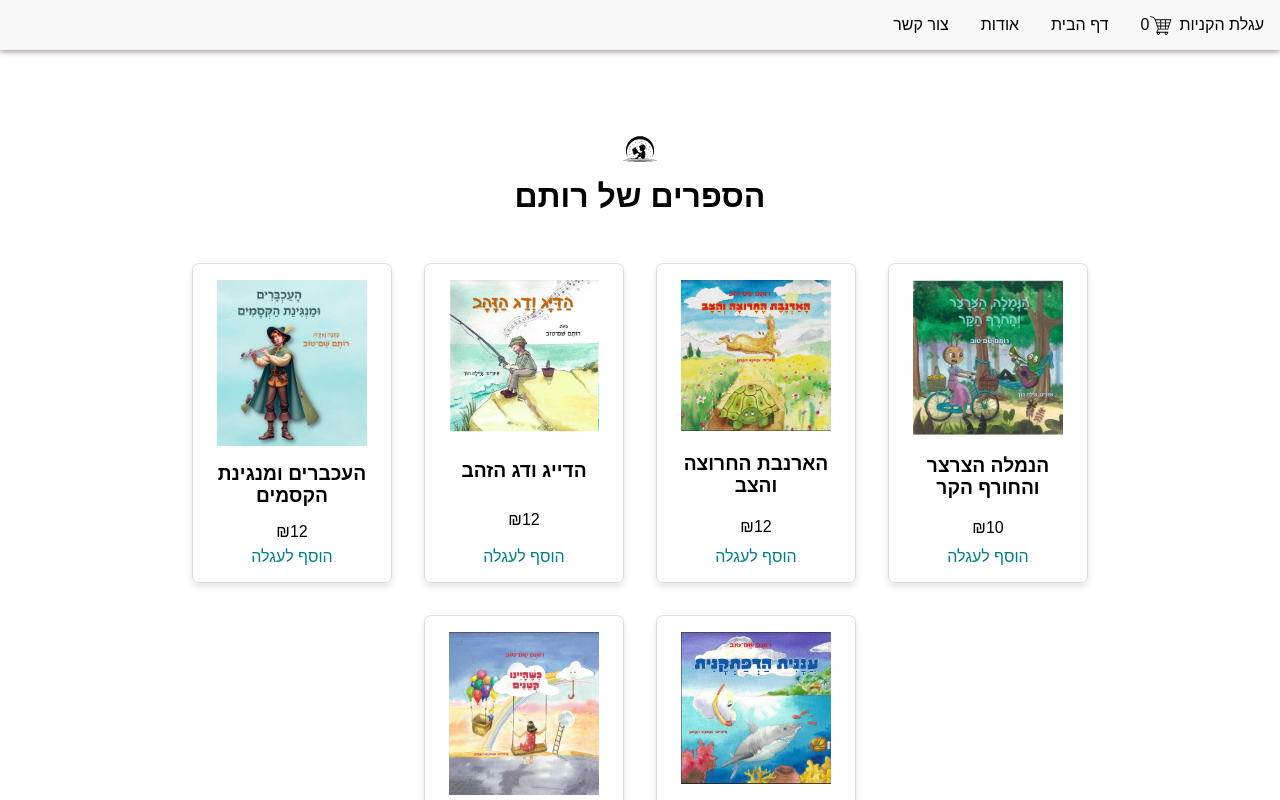
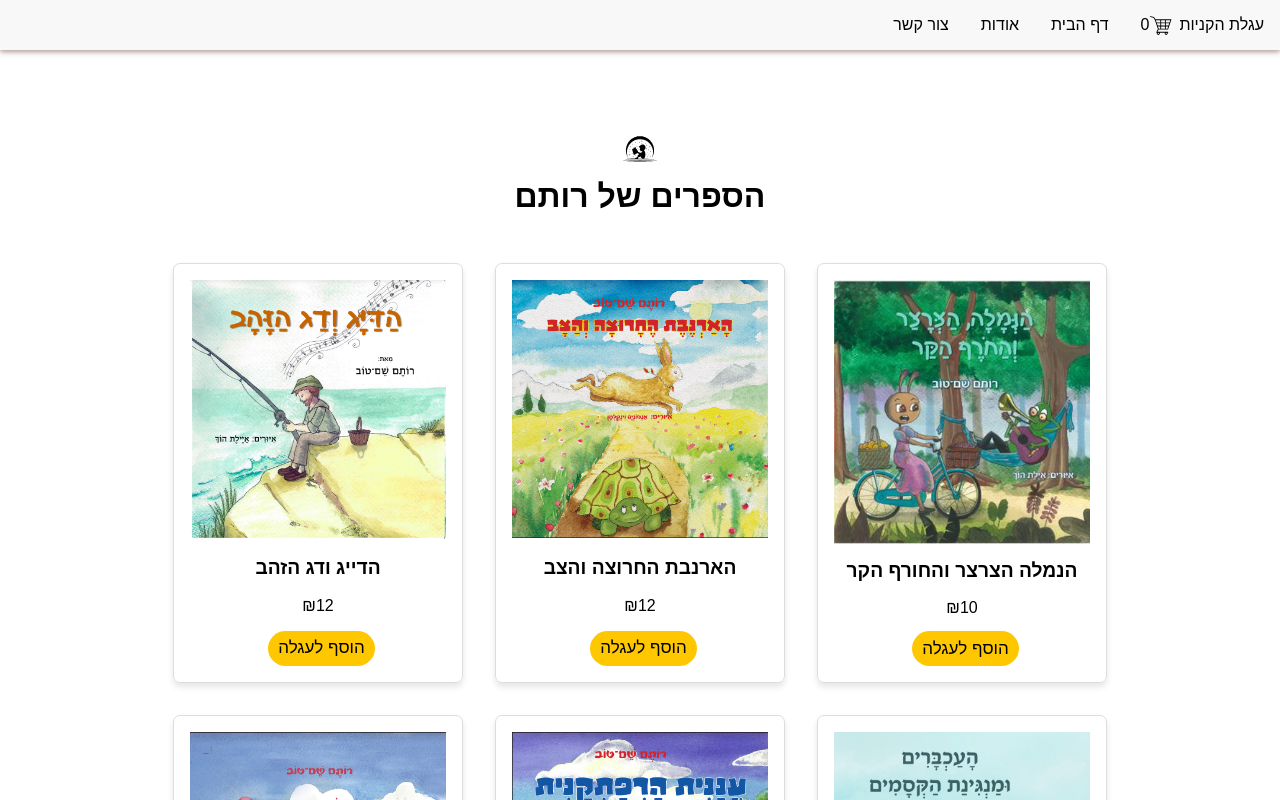
Before and after one commit to dz-ai/rotem-books-site, a React (Vite) app: page / in a window 1280 px wide. Shown: the top 800 px of the page. Built offline with nearby package versions, Linux system fonts and the light colour scheme.

Commit message:
Enhance - make the buttons bigger and add is in view port hook.

```diff
--- a/src/components/book/book.css
+++ b/src/components/book/book.css
@@ -1,6 +1,6 @@
 .book {
-    height: 320px;
-    width: 200px;
+    height: 420px;
+    width: 290px;
     display: flex;
     flex-direction: column;
     justify-content: space-between;
@@ -25,7 +25,7 @@
 }
 
 .book img {
-    max-width: 150px;
+    max-width: 100%;
     height: auto;
 }
 
@@ -45,16 +45,16 @@
 
 .book-add-remove-from-cart-controllers svg {
     padding: 1px;
-    font-size: 18px;
+    font-size: 22px;
 }
 
 .book-add-remove-from-cart-controllers svg:hover {
     padding: 0;
 }
 
-.add-to-cart-text {
-    color: teal;
-}
+/*.add-to-cart-text {*/
+/*    color: teal;*/
+/*}*/
 
 .add-to-cart-text:hover {
     color: #00d3d3;
--- a/src/components/book/book.tsx
+++ b/src/components/book/book.tsx
@@ -33,7 +33,17 @@ const Book: React.FC<BookProperties> = ({book, quantityInCart}) => {
             <div className="add-to-cart-container">
                 {
                     !quantityInCart &&
-                    <p className="add-to-cart-text" onClick={(e) => {
+                    // <p className="add-to-cart-text" onClick={(e) => {
+                    //     e.preventDefault();
+                    //     cartContext.addToCart({
+                    //         id: book.id,
+                    //         title: book.title,
+                    //         price: book.price,
+                    //         image: book.coverImage,
+                    //         quantity: 1
+                    //     });
+                    // }}>הוסף לעגלה</p>
+                    <button className="reusable-control-btn" onClick={(e) => {
                         e.preventDefault();
                         cartContext.addToCart({
                             id: book.id,
@@ -42,7 +52,9 @@ const Book: React.FC<BookProperties> = ({book, quantityInCart}) => {
                             image: book.coverImage,
                             quantity: 1
                         });
-                    }}>הוסף לעגלה</p>
+                    }}>
+                        הוסף לעגלה
+                    </button>
                 }
                 {
                     quantityInCart &&
--- a/src/componentsReusable/quantityInput.css
+++ b/src/componentsReusable/quantityInput.css
@@ -5,13 +5,13 @@
 }
 
 .quantity-input button {
-    height: 25px;
-    width: 25px;
+    height: 35px;
+    width: 35px;
     display: flex;
     justify-content: center;
     align-items: center;
     background-color: #ffc700;
-    font-size: 16px;
+    font-size: 17px;
     border: none;
     border-radius: unset;
     padding: 5px 10px;
@@ -39,10 +39,10 @@
 
 
 .quantity-input input {
-    height: 25px;
-    width: 25px;
+    height: 35px;
+    width: 35px;
     text-align: center;
-    font-size: 16px;
+    font-size: 17px;
     border: none;
     background: antiquewhite;
     -moz-appearance: textfield;
--- /dev/null
+++ b/src/hooks/useIntersectionObserver.ts
@@ -0,0 +1,25 @@
+import React, {useEffect, useState} from "react";
+
+type UseIntersectionObserver = (ref: React.RefObject<HTMLDivElement>) => boolean;
+
+export const useInterSectionObserver: UseIntersectionObserver = (ref) => {
+    const [isInViewPort, setIsInViewPort] = useState<boolean>(true);
+
+    useEffect(() => {
+        const observer = new IntersectionObserver((entry) => {
+                setIsInViewPort(entry[0].isIntersecting);
+            },
+            {
+                rootMargin: '60px', // the entry (the observed el) will be observed as soon as it will be out of view port 60px
+            });
+
+        ref.current !== null && observer.observe(ref.current);
+
+        return () => {
+            ref.current !== null && observer.unobserve(ref.current);
+        }
+    }, [ref.current]);
+
+
+    return isInViewPort;
+}
--- a/src/index.css
+++ b/src/index.css
@@ -16,11 +16,12 @@ button:hover {
 }
 
 .reusable-control-btn {
-    height: 30px;
+    height: 35px;
     width: fit-content;
     display: inline-flex;
     align-items: center;
     background: #ffc700;
+    font-size: 17px;
     border: none;
     border-radius: 20px;
     margin-left: 7px;
--- a/src/pages/bookDetailsPage/bookDetailsPage.css
+++ b/src/pages/bookDetailsPage/bookDetailsPage.css
@@ -3,6 +3,11 @@
     flex-direction: row-reverse;
     align-items: start;
     padding: 20px 0;
+}
+
+.book-details-btn-section {
+    display: flex;
+    flex-wrap: wrap;
 }
 
 .book-details-columns {
--- a/src/pages/bookDetailsPage/booksDetailsPage.tsx
+++ b/src/pages/bookDetailsPage/booksDetailsPage.tsx
@@ -1,8 +1,9 @@
-import React, {useEffect} from 'react';
+import React, {useEffect, useRef} from 'react';
 import './bookDetailsPage.css';
 import {useNavigate, useParams} from 'react-router-dom';
 import {IBook} from '../../components/book/book.tsx';
 import {useCart} from "../../context/cartContext.tsx";
+import {useInterSectionObserver} from "../../hooks/useIntersectionObserver.ts";
 import {MdKeyboardDoubleArrowRight} from "react-icons/md";
 
 interface IBtnSectionTemplateProps {
@@ -41,6 +42,9 @@ interface IBookDetailPageProps {
 }
 
 const BookDetailPage: React.FC<IBookDetailPageProps> = ({books}) => {
+    const upperBtnSectionRef = useRef<null>(null);
+    const isElementOnTheScreen = useInterSectionObserver(upperBtnSectionRef);
+
     const {id} = useParams<{ id: string }>();
     const book = books.find(book => id && book.id === decodeURIComponent(id));
 
@@ -56,7 +60,9 @@ const BookDetailPage: React.FC<IBookDetailPageProps> = ({books}) => {
     return (
         <div className="book-details-container">
 
-            <BtnSectionTemplate book={book}/>
+            <span ref={upperBtnSectionRef}>
+                <BtnSectionTemplate book={book}/>
+            </span>
             <h2>{book.title}</h2>
 
             <div className="bookDetail">
@@ -74,7 +80,10 @@ const BookDetailPage: React.FC<IBookDetailPageProps> = ({books}) => {
                     <p className='book-details-description'>{book.description}</p>
                 </div>
             </div>
-            <BtnSectionTemplate book={book}/>
+            {
+                !isElementOnTheScreen &&
+                <BtnSectionTemplate book={book}/>
+            }
         </div>
     );
 };
--- a/src/pages/cartPage/cartPage.css
+++ b/src/pages/cartPage/cartPage.css
@@ -53,7 +53,7 @@
     }
 
     .cart-item .quantity-input {
-        margin-right: 5px;
+        margin-right: 0;
     }
 }
 
@@ -86,8 +86,9 @@
 }
 
 .cart-item .remove-btn {
-    height: 25px;
+    height: 35px;
     background-color: #ff4d4d;
+    font-size: 17px;
     color: white;
     border: none;
     border-radius: 3px;
```
